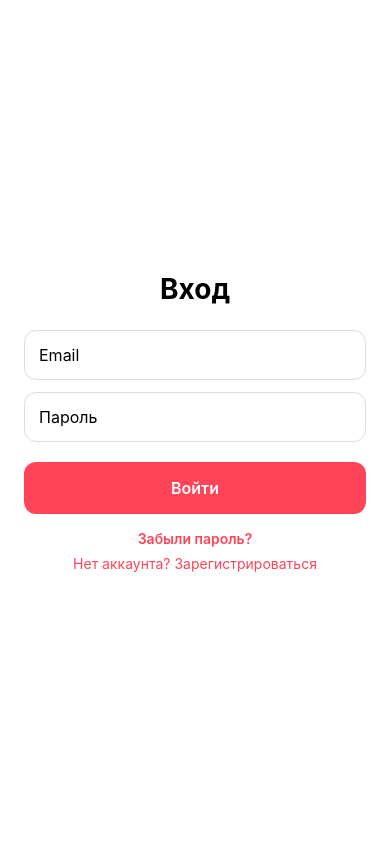
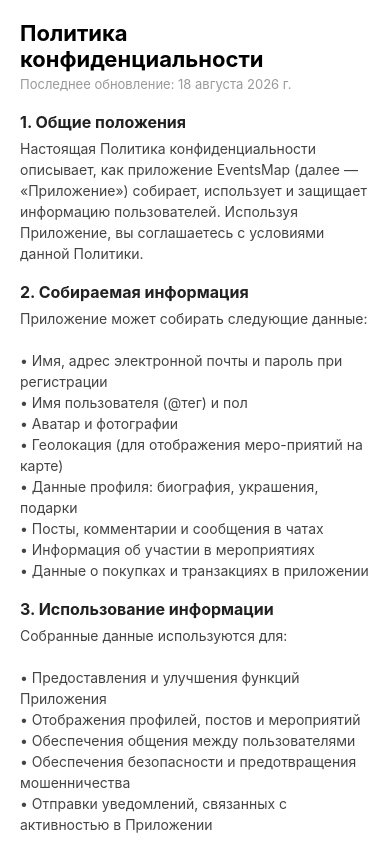
Before and after one commit to benyphan/eventsmap, a React Native app: screen /PrivacyPolicy in a window 390 px wide. Built offline with nearby package versions, Linux system fonts and the light colour scheme; no server answers.

Commit message:
Add privacy policy screen with checkbox on registration

```diff
--- a/App.js
+++ b/App.js
@@ -31,6 +31,7 @@
 import ChatsScreen from "./src/screens/ChatsScreen";
 import ChatScreen from "./src/screens/ChatScreen";
 import ShopScreen from "./src/screens/ShopScreen";
+import PrivacyPolicyScreen from "./src/screens/PrivacyPolicyScreen";
 
 const AuthStack = createNativeStackNavigator();
 const MainTabs = createBottomTabNavigator();
@@ -97,6 +98,11 @@
         component={ShopScreen}
         options={{ title: "Магазин" }}
       />
+      <RootStack.Screen
+        name="PrivacyPolicy"
+        component={PrivacyPolicyScreen}
+        options={{ title: "Политика конфиденциальности" }}
+      />
     </RootStack.Navigator>
   );
 }
@@ -130,6 +136,7 @@
         {(props) => <LoginScreen {...props} onLoggedIn={onLoggedIn} />}
       </AuthStack.Screen>
       <AuthStack.Screen name="Register" component={RegisterScreen} />
+      <AuthStack.Screen name="PrivacyPolicy" component={PrivacyPolicyScreen} options={{ title: "Политика конфиденциальности" }} />
       <AuthStack.Screen name="VerifyCode">
         {(props) => <VerifyCodeScreen {...props} onLoggedIn={onLoggedIn} />}
       </AuthStack.Screen>
--- /dev/null
+++ b/src/screens/PrivacyPolicyScreen.js
@@ -0,0 +1,70 @@
+import React from "react";
+import { View, Text, ScrollView, StyleSheet } from "react-native";
+
+const SECTIONS = [
+  {
+    title: "1. Общие положения",
+    body: `Настоящая Политика конфиденциальности описывает, как приложение EventsMap (далее — «Приложение») собирает, использует и защищает информацию пользователей. Используя Приложение, вы соглашаетесь с условиями данной Политики.`,
+  },
+  {
+    title: "2. Собираемая информация",
+    body: `Приложение может собирать следующие данные:\n\n• Имя, адрес электронной почты и пароль при регистрации\n• Имя пользователя (@тег) и пол\n• Аватар и фотографии\n• Геолокация (для отображения меро-приятий на карте)\n• Данные профиля: биография, украшения, подарки\n• Посты, комментарии и сообщения в чатах\n• Информация об участии в мероприятиях\n• Данные о покупках и транзакциях в приложении`,
+  },
+  {
+    title: "3. Использование информации",
+    body: `Собранные данные используются для:\n\n• Предоставления и улучшения функций Приложения\n• Отображения профилей, постов и мероприятий\n• Обеспечения общения между пользователями\n• Обеспечения безопасности и предотвращения мошенничества\n• Отправки уведомлений, связанных с активностью в Приложении`,
+  },
+  {
+    title: "4. Хранение и защита данных",
+    body: `Ваши данные хранятся на защищённых серверах. Мы принимаем разумные меры для защиты информации от несанкционированного доступа, однако абсолютная безопасность передачи данных через интернет не может быть гарантирована.`,
+  },
+  {
+    title: "5. Передача данных третьим лицам",
+    body: `Мы не продаём и не передаём ваши личные данные третьим лицам, за исключением случаев:\n\n• Когда это требуется по закону\n• Для защиты прав и безопасности пользователей Приложения\n• При явном согласии пользователя`,
+  },
+  {
+    title: "6. Геолокация",
+    body: `Приложение использует данные геолокации для отображения близлежащих мероприятий на карте. Вы можете отключить доступ к геолокации в настройках вашего устройства. Без разрешения на геолокацию функция карты может работать ограниченно.`,
+  },
+  {
+    title: "7. Права пользователя",
+    body: `Вы имеете право:\n\n• Просматривать и редактировать свой профиль\n• Удалять свой аккаунт\n• Управлять настройками видимости (геолокация, подарки)\n• Отзывать разрешение на доступ к геолокации`,
+  },
+  {
+    title: "8. Cookies и веб-версия",
+    body: `В веб-версии Приложения могут использоваться файлы cookie и аналогичные технологии для обеспечения работы сервиса и улучшения пользовательского опыта.`,
+  },
+  {
+    title: "9. Изменения в Политике",
+    body: `Мы оставляем за собой право обновлять данную Политику. Актуальная версия всегда доступна в Приложении. Продолжая использовать Приложение после изменений, вы подтверждаете согласие с обновлёнными условиями.`,
+  },
+  {
+    title: "10. Контакты",
+    body: `По вопросам, связанным с конфиденциальностью, обращайтесь: support@eventsmapbrowse.ru`,
+  },
+];
+
+export default function PrivacyPolicyScreen() {
+  return (
+    <ScrollView style={styles.container} contentContainerStyle={styles.content}>
+      <Text style={styles.title}>Политика конфиденциальности</Text>
+      <Text style={styles.date}>Последнее обновление: 18 августа 2026 г.</Text>
+      {SECTIONS.map((s, i) => (
+        <View key={i} style={styles.section}>
+          <Text style={styles.sectionTitle}>{s.title}</Text>
+          <Text style={styles.sectionBody}>{s.body}</Text>
+        </View>
+      ))}
+    </ScrollView>
+  );
+}
+
+const styles = StyleSheet.create({
+  container: { flex: 1, backgroundColor: "#fff" },
+  content: { padding: 20, paddingBottom: 40 },
+  title: { fontSize: 22, fontWeight: "700", marginBottom: 4 },
+  date: { color: "#999", fontSize: 13, marginBottom: 20 },
+  section: { marginBottom: 18 },
+  sectionTitle: { fontSize: 16, fontWeight: "700", marginBottom: 6, color: "#222" },
+  sectionBody: { fontSize: 14, lineHeight: 21, color: "#444" },
+});
--- a/src/screens/RegisterScreen.js
+++ b/src/screens/RegisterScreen.js
@@ -7,6 +7,7 @@
   StyleSheet,
   Alert,
 } from "react-native";
+import { Ionicons } from "@expo/vector-icons";
 import { register } from "../api/client";
 
 const GENDERS = [
@@ -22,11 +23,16 @@
   const [username, setUsername] = useState("");
   const [gender, setGender] = useState(null);
   const [referralCode, setReferralCode] = useState("");
+  const [privacyAccepted, setPrivacyAccepted] = useState(false);
   const [loading, setLoading] = useState(false);
 
   const handleRegister = async () => {
     if (!name || !email || !password) {
       Alert.alert("Заполни все поля");
+      return;
+    }
+    if (!privacyAccepted) {
+      Alert.alert("Нужно согласие", "Примите политику конфиденциальности для регистрации");
       return;
     }
     setLoading(true);
@@ -98,6 +104,29 @@
           );
         })}
       </View>
+      <TouchableOpacity
+        style={styles.privacyRow}
+        onPress={() => setPrivacyAccepted(!privacyAccepted)}
+        activeOpacity={0.7}
+      >
+        <Ionicons
+          name={privacyAccepted ? "checkbox" : "square-outline"}
+          size={22}
+          color={privacyAccepted ? "#FF4458" : "#999"}
+        />
+        <Text style={styles.privacyText}>
+          Я принимаю{" "}
+          <Text
+            style={styles.privacyLink}
+            onPress={(e) => {
+              e.stopPropagation?.();
+              navigation.navigate("PrivacyPolicy");
+            }}
+          >
+            политику конфиденциальности
+          </Text>
+        </Text>
+      </TouchableOpacity>
       <TouchableOpacity style={styles.button} onPress={handleRegister} disabled={loading}>
         <Text style={styles.buttonText}>{loading ? "Создаём..." : "Зарегистрироваться"}</Text>
       </TouchableOpacity>
@@ -143,4 +172,13 @@
   },
   buttonText: { color: "#fff", fontSize: 16, fontWeight: "600" },
   link: { textAlign: "center", marginTop: 16, color: "#FF4458" },
+  privacyRow: {
+    flexDirection: "row",
+    alignItems: "center",
+    marginTop: 16,
+    marginBottom: 4,
+    gap: 8,
+  },
+  privacyText: { flex: 1, fontSize: 14, color: "#444", lineHeight: 20 },
+  privacyLink: { color: "#FF4458", fontWeight: "600", textDecorationLine: "underline" },
 });
```
